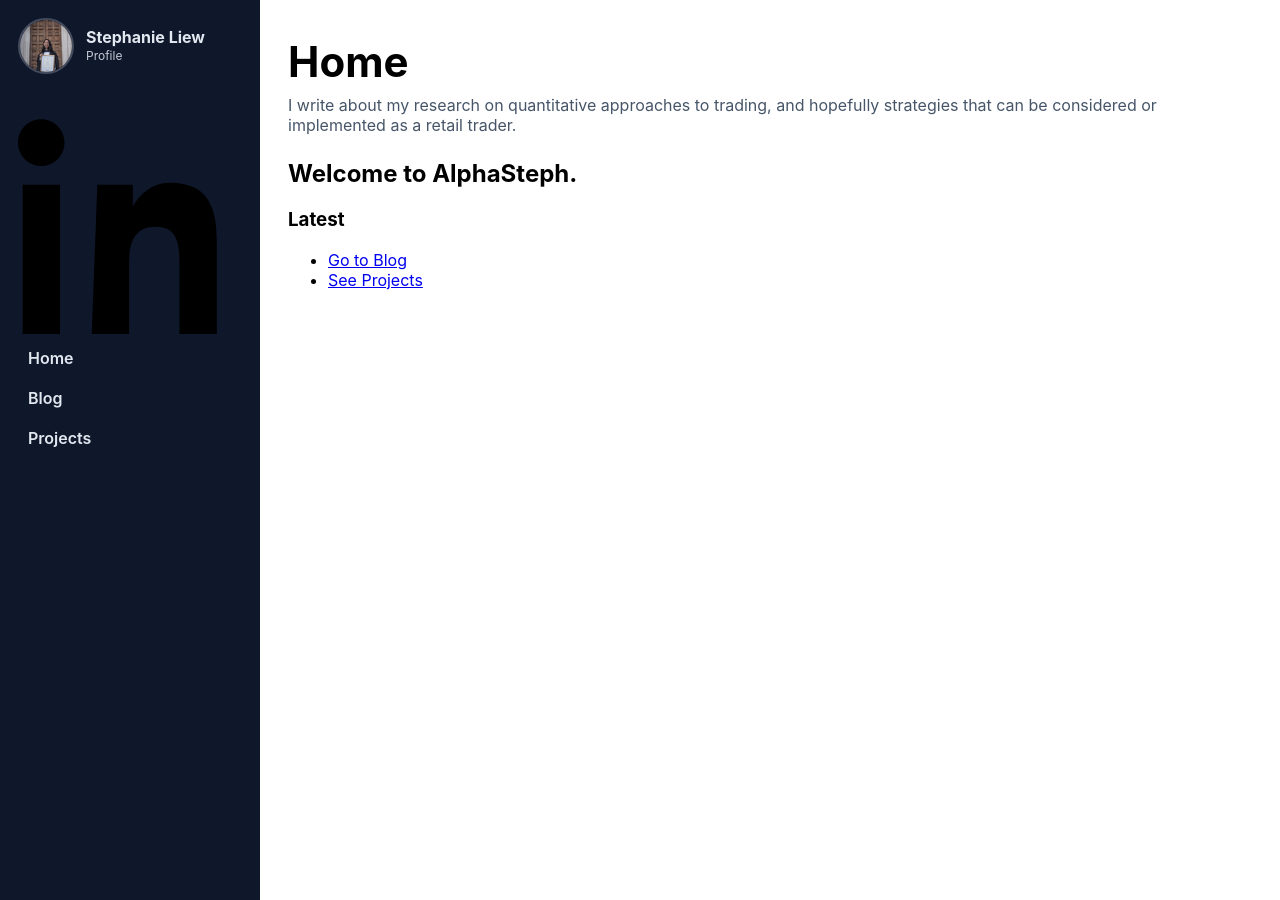
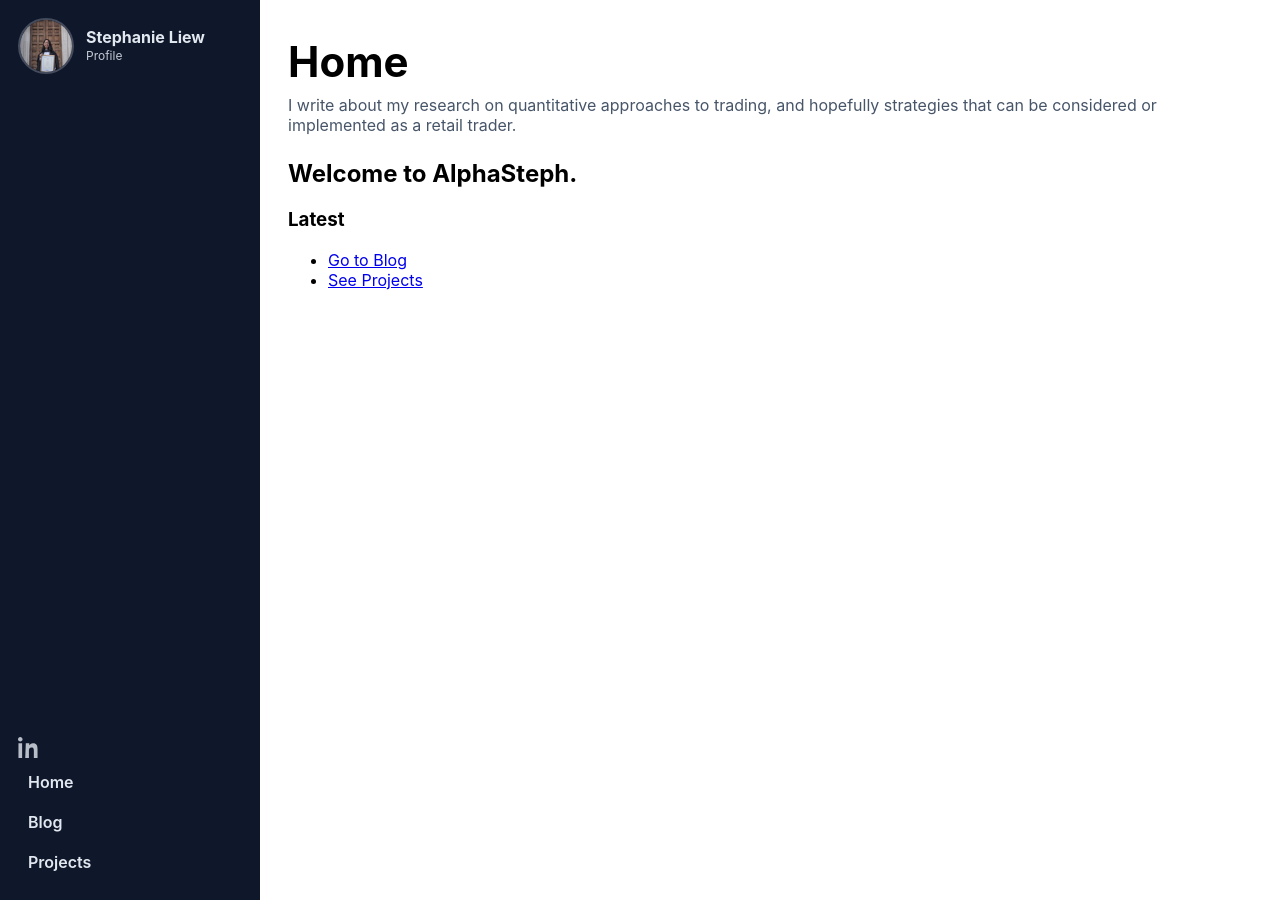
Before and after one commit to sljy1995/StephTheAlpha, a Jekyll site: the page built from index.md, in a window 1280 px wide. Built offline with Jekyll 4.4.1, drawn with Linux system fonts in a browser that asks for light colours.

Commit message:
Update custom.css

```diff
--- a/assets/css/custom.css
+++ b/assets/css/custom.css
@@ -122,3 +122,28 @@ body {
     padding-top: 64px;
   }
 }
+
+.sidebar-footer {
+  margin-top: auto;      /* pushes footer to bottom */
+  padding-top: 16px;
+}
+
+.social-link {
+  display: inline-flex;
+  align-items: center;
+  gap: 8px;
+  text-decoration: none;
+}
+
+.icon {
+  width: 22px;
+  height: 22px;
+  fill: #e2e8f0;
+  opacity: 0.8;
+  transition: opacity 0.15s ease, transform 0.15s ease;
+}
+
+.social-link:hover .icon {
+  opacity: 1;
+  transform: translateY(-1px);
+}
```
